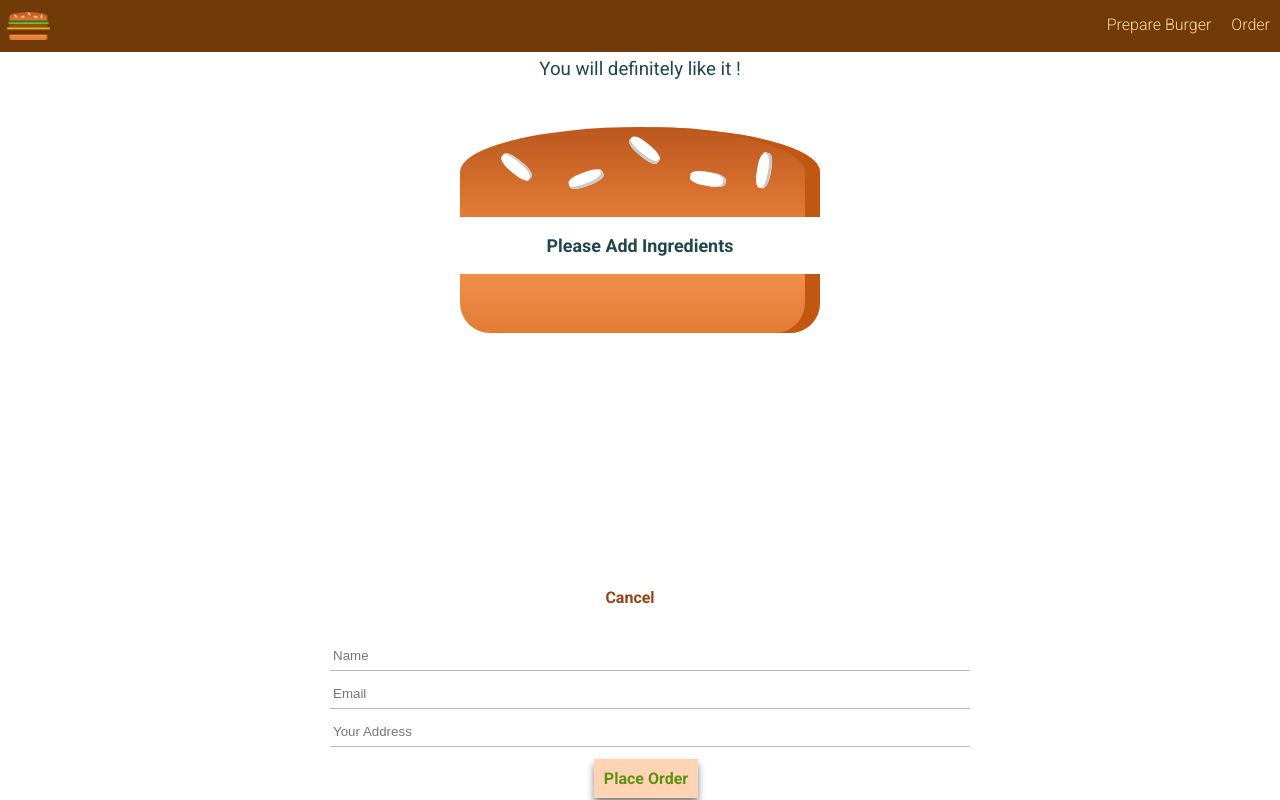
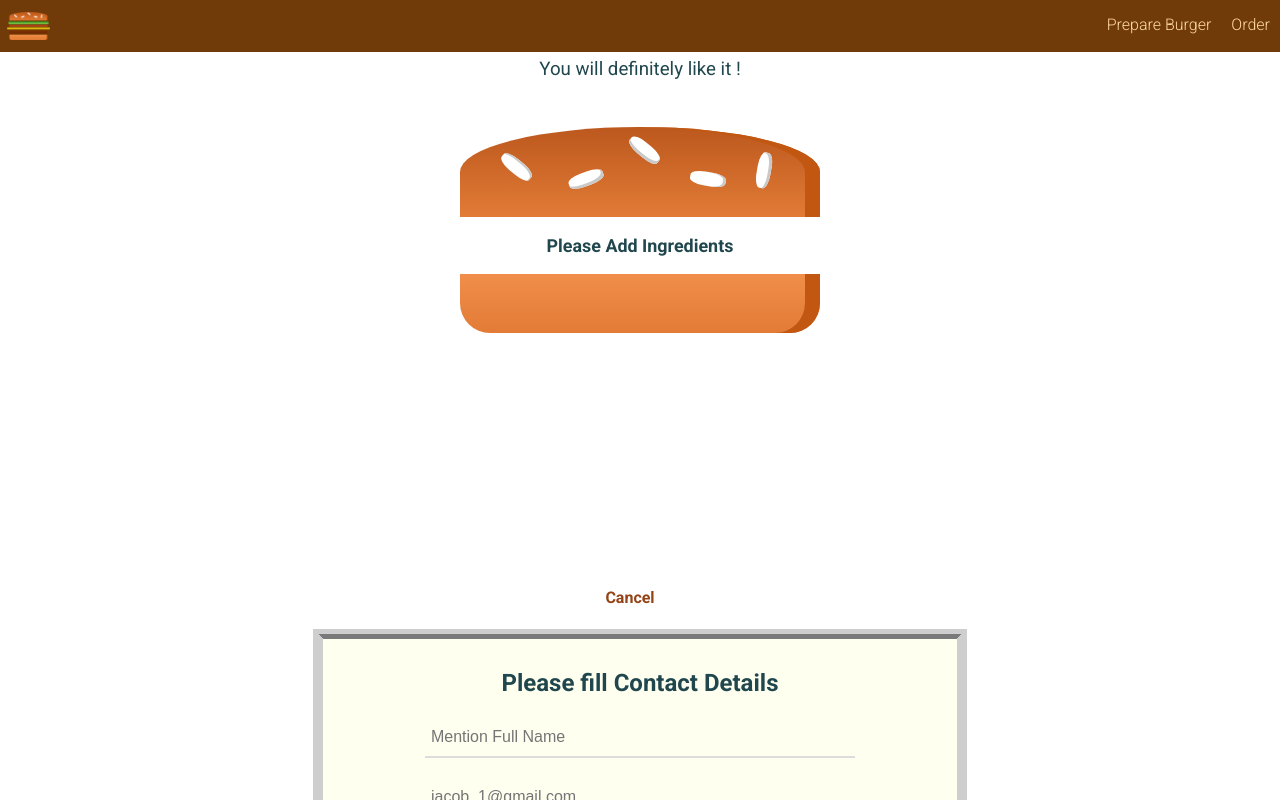
Before and after one commit to InclinedScorpio/Burger-Builder, a React (Create React App) app: page /checkout in a window 1280 px wide. Both pictures are taken after a click on the button "Continue". Shown: the top 800 px of the page. Built offline with nearby package versions, Linux system fonts and the light colour scheme.

Commit message:
Form, Validation, Error Message Completed

```diff
--- a/package.json
+++ b/package.json
@@ -11,7 +11,8 @@
     "react": "^16.13.1",
     "react-dom": "^16.13.1",
     "react-router-dom": "^5.2.0",
-    "react-scripts": "3.4.1"
+    "react-scripts": "3.4.1",
+    "validate.js": "^0.13.1"
   },
   "scripts": {
     "start": "react-scripts start",
--- a/src/components/Order/Order.js
+++ b/src/components/Order/Order.js
@@ -3,7 +3,6 @@ import React from "react";
 import styleOrder from "./Order.module.css";
 
 const Order = props => {
-	console.log("props are@@@@", props);
 	let ingredients = [];
 
 	for (let key in props.order.order.ingredients) {
--- a/src/components/UI/Button/Button.js
+++ b/src/components/UI/Button/Button.js
@@ -10,11 +10,18 @@ import styleBtn from "./Button.module.css";
  * @param {successBtnVisible} bool|optional
  */
 const Button = props => {
+	let styleClasses = [styleBtn.Button, styleBtn[props.btnType]];
+
+	if (props.disabled) {
+		styleClasses.push(styleBtn.Disabled);
+	}
+
 	return (
 		props.successBtnVisible && (
 			<button
-				className={[styleBtn.Button, styleBtn[props.btnType]].join(" ")}
+				className={styleClasses.join(" ")}
 				onClick={props.clicked}
+				disabled={props.disabled}
 			>
 				{props.children}
 			</button>
@@ -23,7 +30,8 @@ const Button = props => {
 };
 
 Button.defaultProps = {
-	successBtnVisible: true
+	successBtnVisible: true,
+	disabled: false
 };
 
 export default Button;
--- a/src/components/UI/Button/Button.module.css
+++ b/src/components/UI/Button/Button.module.css
@@ -32,6 +32,24 @@
 	color: #4e2007;
 }
 
+.Button.Disabled {
+	color: black;
+	height: 30px;
+	padding: 5px;
+	background-color: #cfcece;
+	box-sizing: border-box;
+	box-shadow: 0px 3px 4px grey;
+}
+
+.Button.Disabled:hover {
+	color: rgb(46, 45, 45);
+	height: 30px;
+	padding: 5px;
+	background-color: #cfcece;
+	box-sizing: border-box;
+	cursor: auto;
+}
+
 .Hide {
 	display: none;
 }
--- /dev/null
+++ b/src/components/UI/Input/Input.js
@@ -0,0 +1,77 @@
+import React from "react";
+import Auxiliary from "../../../hoc/Auxiliary/Auxiliary";
+
+import styleInput from "./Input.module.css";
+
+const Input = props => {
+	let inputClasses = [styleInput.InputElement];
+	if (!props.isValid) {
+		inputClasses.push(styleInput.Error);
+	}
+
+	console.log("CALLED !!!!!isVALIDIIIIIDD:::", props.isValid);
+	let inputElement = null;
+	switch (props.elementType) {
+		case "input":
+			inputElement = (
+				<Auxiliary>
+					<label>{props.errorMessage}</label>
+					<input
+						type="text"
+						className={inputClasses.join(" ")}
+						{...props.config}
+						onChange={props.inputChanged}
+					/>
+				</Auxiliary>
+			);
+			break;
+		case "textarea":
+			inputElement = (
+				<Auxiliary>
+					<label>{props.errorMessage}</label>
+					<textarea
+						className={inputClasses.join(" ")}
+						{...props.config}
+						onChange={props.inputChanged}
+					/>
+				</Auxiliary>
+			);
+			break;
+		case "select":
+			inputElement = (
+				<Auxiliary>
+					<label>{props.errorMessage}</label>
+					<select
+						className={inputClasses.join(" ")}
+						{...props.config}
+						onChange={props.inputChanged}
+					>
+						{props.config.options.map(opt => {
+							return <option value={opt.value}>{opt.label}</option>;
+						})}
+					</select>
+				</Auxiliary>
+			);
+			break;
+		default:
+			inputElement = (
+				<Auxiliary>
+					<input
+						type="text"
+						className={inputClasses.join(" ")}
+						{...props}
+						onChange={props.inputChanged}
+					/>
+				</Auxiliary>
+			);
+	}
+
+	return (
+		<div className={styleInput.Input}>
+			<label className={styleInput.Label}>{props.label}</label>
+			{inputElement}
+		</div>
+	);
+};
+
+export default Input;
--- /dev/null
+++ b/src/components/UI/Input/Input.module.css
@@ -0,0 +1,45 @@
+.Input {
+	width: 100%;
+	font: inherit;
+	display: block;
+	box-sizing: border-box;
+	margin-top: 18px;
+}
+
+.Input .InputElement {
+	width: 70%;
+	height: 40px;
+	padding: 1px 6px;
+	margin: 1px auto;
+	box-sizing: border-box;
+	display: inline-block;
+	outline: none;
+	font-size: medium;
+	border: none;
+	border-bottom: 2px solid gainsboro;
+	background-color: inherit;
+}
+
+.Input .InputElement:focus {
+	outline: none;
+	background-color: rgb(255, 247, 247);
+}
+
+.Input .Label {
+	font: inherit;
+	font-weight: 400;
+	display: block;
+	/* box-sizing: border-box; */
+}
+
+.Input .Error {
+	border: 2px solid rgb(255, 65, 65);
+	background-color: rgb(255, 172, 172);
+}
+
+/*MOBILE========================================*/
+@media (max-width: 800px) {
+	.Input .InputElement {
+		width: 80%;
+	}
+}
--- a/src/containers/Checkout/Contact/Contact.js
+++ b/src/containers/Checkout/Contact/Contact.js
@@ -1,25 +1,100 @@
 import React, { Component } from "react";
 import { withRouter } from "react-router-dom";
+import validate from "validate.js";
 
 import Button from "../../../components/UI/Button/Button";
 import Spinner from "../../../components/UI/Loader/Loader";
 import axios from "../../../axiosOrders";
 import styleContact from "./Contact.module.css";
+import Input from "../../../components/UI/Input/Input";
 
 class Contact extends Component {
 	state = {
-		name: "",
-		email: "",
-		address: "",
-		isLoading: false,
-		isPaying: false
+		formData: {
+			name: {
+				elementType: "input",
+				elementConfig: {
+					type: "text",
+					placeholder: "Mention Full Name",
+					name: "name"
+				},
+				value: "",
+				constraints: {
+					required: true,
+					min: 3,
+					max: 90
+				},
+				isValid: true,
+				isTouched: false,
+				errorMessage: null
+			},
+			email: {
+				elementType: "input",
+				elementConfig: {
+					type: "email",
+					placeholder: "jacob_1@gmail.com"
+				},
+				value: "",
+				constraints: {
+					required: true,
+					format: "email",
+					min: 3,
+					max: 70
+				},
+				isValid: true,
+				isTouched: false,
+				errorMessage: null
+			},
+			address: {
+				elementType: "textarea",
+				elementConfig: {
+					name: "address",
+					placeholder: "Complete Address"
+				},
+				value: "",
+				constraints: {
+					required: true,
+					min: 5,
+					max: 200
+				},
+				isValid: true,
+				isTouched: false,
+
+				errorMessage: null
+			},
+			delivery_method: {
+				elementType: "select",
+				elementConfig: {
+					options: [
+						{
+							value: "cheapest",
+							label: "Cheapest"
+						},
+						{
+							value: "fastest",
+							label: "Fastest"
+						}
+					]
+				},
+				constraints: {
+					in: ["cheapest"]
+				},
+				isValid: true,
+				isTouched: true,
+				errorMessage: null,
+				value: "cheapest"
+			}
+		},
+		isLoading: false
 	};
 
 	placeOrderHandle = event => {
 		event.preventDefault();
+
 		this.setState({
 			isLoading: true
 		});
+
 		const order = {
 			ingredients: {
 				Salad: this.props.ingredients.Salad,
@@ -27,7 +102,11 @@ class Contact extends Component {
 				Cheese: this.props.ingredients.Cheese,
 				Meat: this.props.ingredients.Meat
 			},
-			totalPrice: this.props.totalPrice
+			totalPrice: this.props.totalPrice,
+			name: this.state.formData.name.value,
+			email: this.state.formData.email.value,
+			address: this.state.formData.address.value,
+			deliveryMethod: this.state.formData.delivery_method.value
 		};
 
 		axios
@@ -46,19 +125,115 @@ class Contact extends Component {
 			});
 	};
 
+	validationHandler = (value, constraints) => {
+		if (constraints.required) {
+			if (value.trim() == "") {
+				return { result: false, message: "Field can't be empty!" };
+			}
+		}
+		if (constraints.max) {
+			if (value.trim().length > constraints.max) {
+				return {
+					result: false,
+					message: `Can't use more than ${constraints.max} characters.`
+				};
+			}
+		}
+		if (constraints.min) {
+			if (value.trim().length < constraints.min) {
+				return {
+					result: false,
+					message: `There must be atleast ${constraints.min} characters.`
+				};
+			}
+		}
+		if (constraints.in) {
+			if (!constraints.in.includes(value)) {
+				return {
+					result: false,
+					message: `We are not supporting ${value} currently.`
+				};
+			}
+		}
+		if (constraints.format) {
+			let reg = /^([A-Za-z0-9_\-\.])+\@([A-Za-z0-9_\-\.])+\.([A-Za-z]{2,4})$/;
+			if (!reg.test(value)) {
+				return {
+					result: false,
+					message: `That doesn't seems like an email.`
+				};
+			}
+		}
+		return {
+			result: true
+		};
+	};
+
+	inputChangeHandler = (event, inputType) => {
+		let updatedForm = { ...this.state.formData };
+		let inputTargetted = { ...updatedForm[inputType] };
+		inputTargetted.value = event.target.value;
+
+		updatedForm[inputType] = inputTargetted;
+		updatedForm[inputType].isTouched = true;
+
+		let isValid = this.validationHandler(
+			event.target.value,
+			inputTargetted.constraints
+		);
+
+		if (isValid.result == false) {
+			updatedForm[inputType].errorMessage = isValid.message;
+		} else {
+			updatedForm[inputType].errorMessage = null;
+		}
+		updatedForm[inputType].isValid = isValid.result;
+
+		this.setState({
+			formData: updatedForm
+		});
+	};
+
 	render() {
+		console.log("State ####", this.state);
+		let isSubmissionActive = true;
+		let inputElements = [];
+		for (let key in this.state.formData) {
+			inputElements.push({
+				id: key,
+				config: this.state.formData[key],
+				isValid: this.state.formData[key].isValid,
+				errorMessage: this.state.formData[key].errorMessage
+			});
+			isSubmissionActive =
+				isSubmissionActive &&
+				this.state.formData[key].isTouched &&
+				this.state.formData[key].isValid;
+		}
+
 		return (
 			<div className={styleContact.Contact}>
-				<form>
+				<form onSubmit={this.placeOrderHandle}>
+					<h2>Please fill Contact Details</h2>
 					{this.state.isLoading ? (
 						<Spinner />
 					) : (
 						<div>
-							<input type="text" name="name" placeholder="Name" />
-							<input type="email" name="email" placeholder="Email" />
-							<input type="text" name="address" placeholder="Your Address" />
+							{inputElements &&
+								inputElements.map(el => (
+									<Input
+										isValid={el.isValid}
+										key={el.id}
+										elementType={el.config.elementType}
+										config={el.config.elementConfig}
+										inputChanged={event => {
+											this.inputChangeHandler(event, el.id);
+										}}
+										errorMessage={el.errorMessage}
+									/>
+								))}
 							<div>
-								<Button btnType="Success" clicked={this.placeOrderHandle}>
+								<Button btnType="Success" disabled={!isSubmissionActive}>
 									Place Order
 								</Button>
 							</div>
--- a/src/containers/Checkout/Contact/Contact.module.css
+++ b/src/containers/Checkout/Contact/Contact.module.css
@@ -1,29 +1,30 @@
 .Contact {
-	width: 100%;
-}
-
-.Contact input {
-	width: 50%;
-	height: 30px;
-	margin: 4px;
-	padding: 3px;
-	box-sizing: border-box;
-	border: none;
-	border-bottom: 1px solid rgb(185, 185, 185);
+	width: 60%;
+	margin: 0px auto;
+	margin-bottom: 10px;
 }
 
 .Contact button {
 	text-align: center;
-	background-color: rgb(255, 212, 181);
-	box-shadow: 0px 5px 7px grey;
+	/* background-color: ; */
+	/* box-shadow: 0px 5px/ 7px grey; */
 	margin: auto;
 	padding: 0px;
-	border: 10px solid rgb(255, 212, 181);
+	/* border: px solid rgb(224, 255, 167); */
 	margin: 8px;
 }
 
 .Contact form {
 	padding: 10px 10px;
+	width: 80%;
+	margin: 2px auto;
+	border: 10px solid rgb(207, 206, 206);
+	border-top-style: ridge;
+	background-color: rgb(255, 255, 240);
+}
 
-	width: 100%;
+@media (max-width: 800px) {
+	.Contact {
+		width: 100%;
+	}
 }
```
Also changed, not shown: 1 other file (tests, documents, lock files or other folders).
